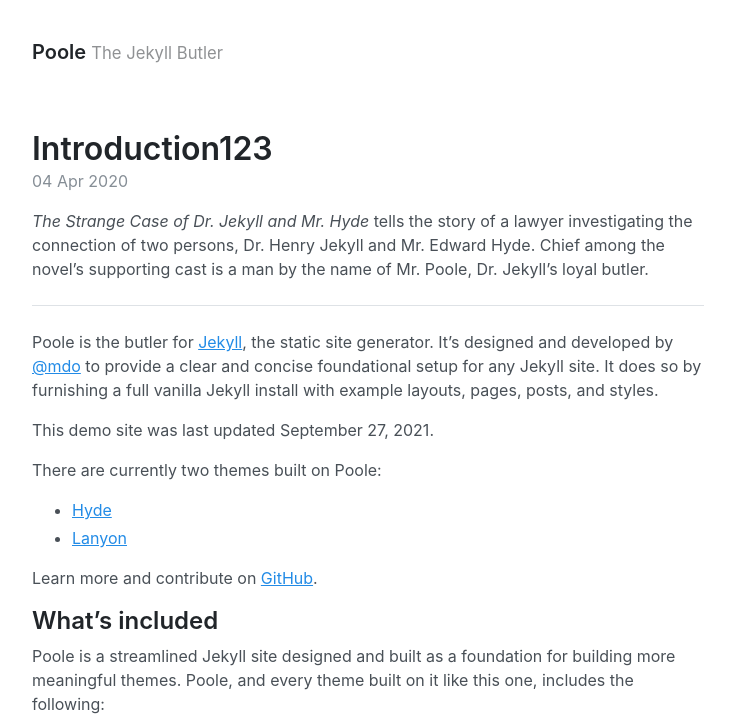
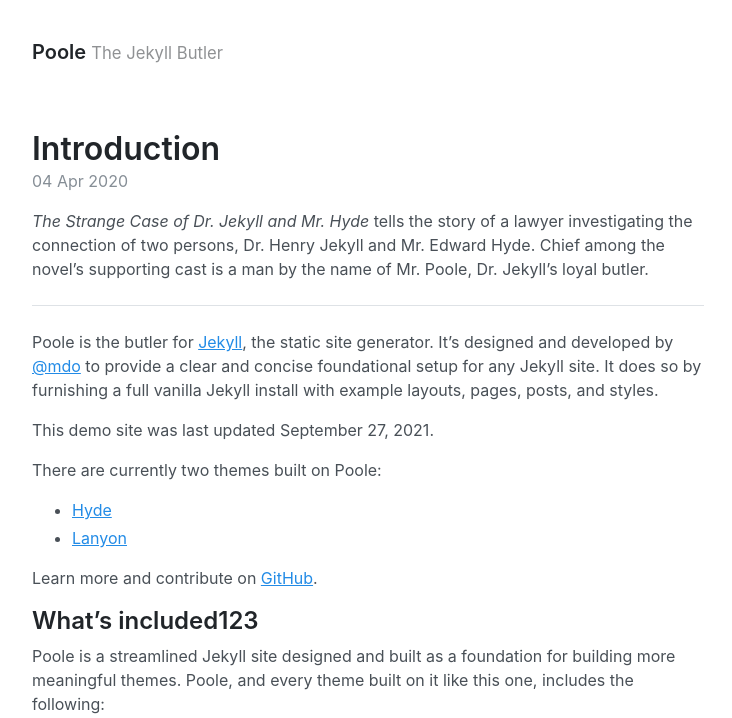
Before and after one commit to Jaewon-Yun/Jaewon-Yun.github.io, a Jekyll site: the page built from _posts/2020-04-04-introduction.md, in a window 1280 px wide. Shown: the top 718 px of the page, without its empty margins (272-1004 px from the left). Built offline with Jekyll 4.4.1, drawn with Linux system fonts in a browser that asks for light colours.

Commit message:
Update 2020-04-04-introduction.md

```diff
--- a/_posts/2020-04-04-introduction.md
+++ b/_posts/2020-04-04-introduction.md
@@ -1,6 +1,6 @@
 ---
 layout: post
-title: Introduction123
+title: Introduction
 ---
 
 *The Strange Case of Dr. Jekyll and Mr. Hyde* tells the story of a lawyer investigating the connection of two persons, Dr. Henry Jekyll and Mr. Edward Hyde. Chief among the novel's supporting cast is a man by the name of Mr. Poole, Dr. Jekyll's loyal butler.
@@ -18,7 +18,7 @@
 
 Learn more and contribute on [GitHub]({{ site.github.repo }}).
 
-## What's included
+## What's included123
 
 Poole is a streamlined Jekyll site designed and built as a foundation for building more meaningful themes. Poole, and every theme built on it like this one, includes the following:
 
```
